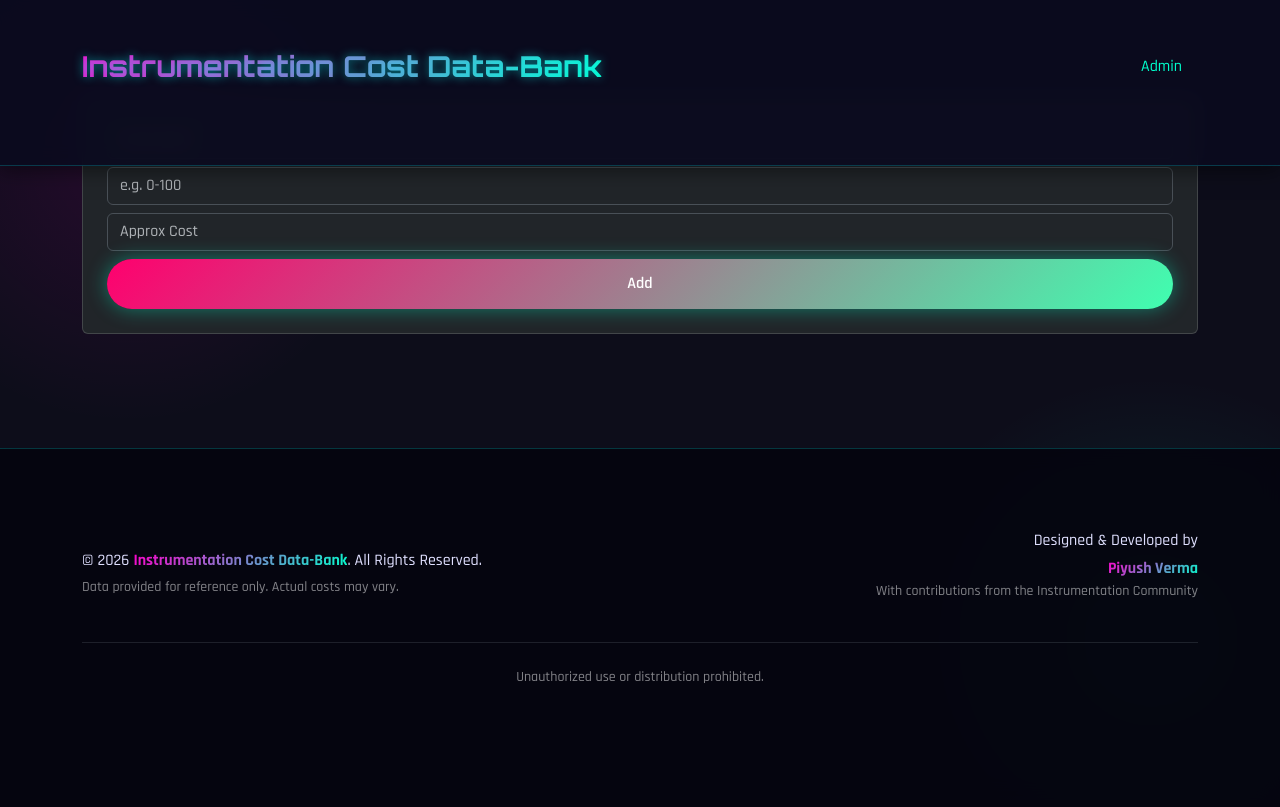
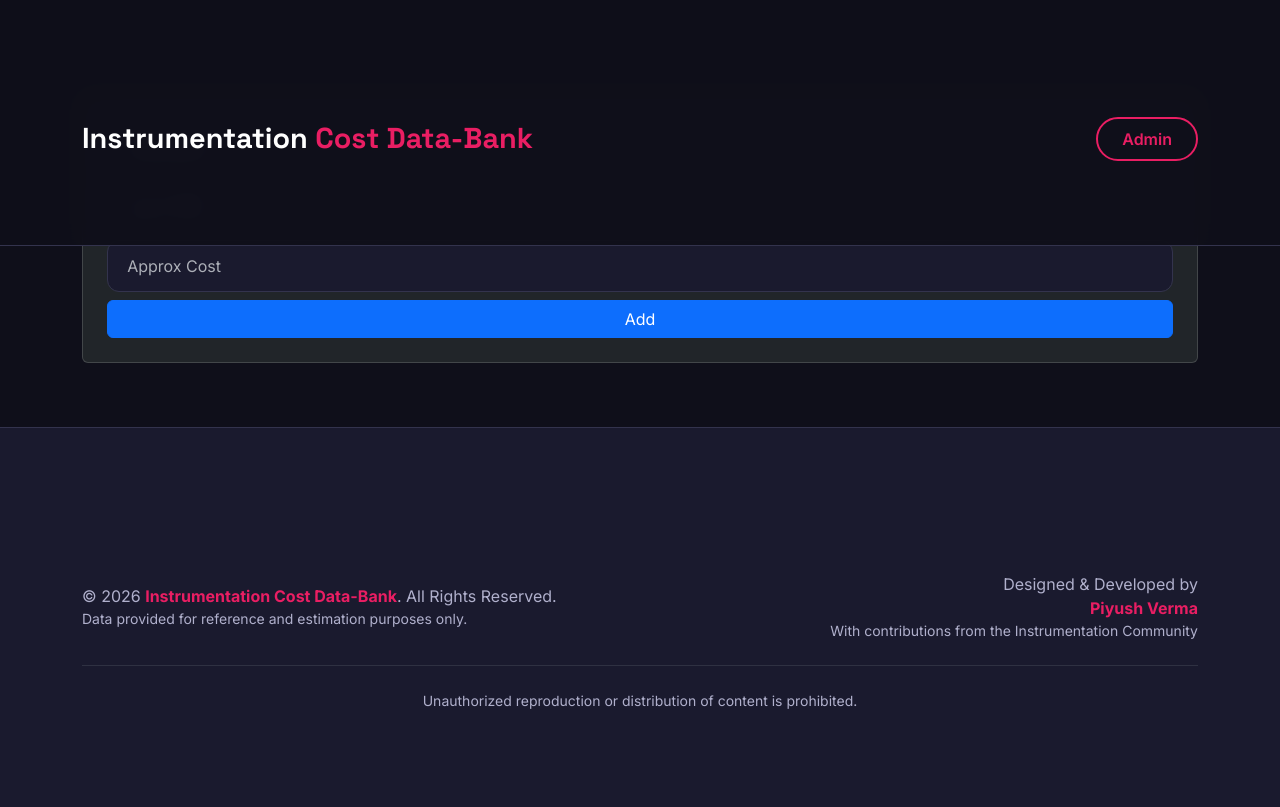
Before and after one commit to protagonistforever/instrumentation_website, a Flask app: page /admin/add in a window 1280 px wide. Before the commit the page ends 683 px from the top, so only its background shows below. Run offline with Flask 3, Linux system fonts and the light colour scheme; the visitor is signed in with stand-in values (Sample User, id 1).

Commit message:
Refactor base.html with updated styles and navbar

```diff
--- a/templates/base.html
+++ b/templates/base.html
@@ -5,194 +5,218 @@
     <meta name="viewport" content="width=device-width, initial-scale=1">
     <title>{{ title or 'Instrumentation Cost Data-Bank' }}</title>
 
-    <!-- Bootstrap 5.3 Dark Theme -->
+    <!-- Bootstrap 5.3 -->
     <link href="https://cdn.jsdelivr.net/npm/bootstrap@5.3.3/dist/css/bootstrap.min.css" rel="stylesheet">
 
-    <!-- Google Fonts: Modern & Clean -->
-    <link href="https://fonts.googleapis.com/css2?family=Orbitron:wght@500;700&family=Rajdhani:wght@500;600;700&display=swap" rel="stylesheet">
+    <!-- Google Fonts: Modern & Premium -->
+    <link href="https://fonts.googleapis.com/css2?family=Inter:wght@400;500;600;700&family=Space+Grotesk:wght@500;600;700&display=swap" rel="stylesheet">
 
     <style>
         :root {
-            --gradient-primary: linear-gradient(135deg, #ff00cc, #00ffcc); /* Pink to Cyan-Green */
-            --gradient-accent: linear-gradient(135deg, #ff006e, #3fffb0);
-            --bg-dark: #0d0d1a;
-            --card-bg: rgba(20, 20, 40, 0.6);
-            --text-glow: 0 0 10px rgba(0, 255, 255, 0.5);
+            --bg-primary: #0f0f1a;
+            --bg-secondary: #1a1a2e;
+            --accent-pink: #e91e63;
+            --accent-pink-light: #ff4081;
+            --text-primary: #e0e0ff;
+            --text-muted: #b0b0cc;
+            --border-color: #33334d;
+            --card-bg: #16213e;
         }
 
         body {
-            background: var(--bg-dark);
-            color: #e0e0ff;
-            font-family: 'Rajdhani', sans-serif;
+            background: var(--bg-primary);
+            color: var(--text-primary);
+            font-family: 'Inter', sans-serif;
             min-height: 100vh;
             margin: 0;
-            background-image:
-                radial-gradient(circle at 10% 20%, rgba(255, 0, 204, 0.1) 0%, transparent 20%),
-                radial-gradient(circle at 90% 80%, rgba(0, 255, 204, 0.1) 0%, transparent 20%);
         }
 
+        /* Navbar */
         .navbar {
-            background: rgba(10, 10, 30, 0.9) !important;
-            backdrop-filter: blur(10px);
-            border-bottom: 1px solid rgba(0, 255, 255, 0.2);
-            box-shadow: 0 4px 20px rgba(0, 0, 0, 0.5);
+            background: rgba(15, 15, 26, 0.95) !important;
+            backdrop-filter: blur(12px);
+            border-bottom: 1px solid var(--border-color);
+            padding: 1rem 0;
         }
 
         .navbar-brand {
-            font-family: 'Orbitron', sans-serif;
+            font-family: 'Space Grotesk', sans-serif;
             font-weight: 700;
-            background: var(--gradient-primary);
-            -webkit-background-clip: text;
-            -webkit-text-fill-color: transparent;
-            background-clip: text;
             font-size: 1.8rem;
-            text-shadow: var(--text-glow);
+            color: #fff;
         }
 
-        .btn-outline-light {
-            border-color: #00ffcc;
-            color: #00ffcc;
+        .navbar-brand span {
+            color: var(--accent-pink);
+        }
+
+        .btn-admin {
+            background: transparent;
+            border: 2px solid var(--accent-pink);
+            color: var(--accent-pink);
+            font-weight: 600;
+            padding: 0.5rem 1.5rem;
+            border-radius: 50px;
             transition: all 0.3s ease;
         }
 
-        .btn-outline-light:hover {
-            background: var(--gradient-accent);
-            border-color: transparent;
-            color: #000;
-            box-shadow: 0 0 15px rgba(0, 255, 204, 0.6);
+        .btn-admin:hover {
+            background: var(--accent-pink);
+            color: #fff;
+            transform: translateY(-2px);
         }
 
+        /* Main Content */
         .container {
-            padding-top: 2rem;
+            padding-top: 6rem;
             padding-bottom: 4rem;
         }
 
-        /* Glassmorphism Card Style for Content */
-        .glass-card {
+        /* Cards on Index Page */
+        .instrument-card {
             background: var(--card-bg);
-            border-radius: 20px;
-            border: 1px solid rgba(255, 255, 255, 0.1);
-            backdrop-filter: blur(12px);
-            box-shadow: 0 8px 32px rgba(0, 0, 0, 0.4);
-            transition: transform 0.3s ease, box-shadow 0.3s ease;
+            border: 1px solid var(--border-color);
+            border-radius: 16px;
+            overflow: hidden;
+            transition: all 0.4s ease;
+            height: 100%;
         }
 
-        .glass-card:hover {
-            transform: translateY(-10px);
-            box-shadow: 0 20px 40px rgba(0, 255, 255, 0.2);
+        .instrument-card:hover {
+            transform: translateY(-12px);
+            box-shadow: 0 20px 40px rgba(233, 30, 99, 0.15);
+            border-color: var(--accent-pink-light);
         }
 
-        h1, h2, h3, h5 {
-            font-family: 'Orbitron', sans-serif;
-            background: var(--gradient-primary);
-            -webkit-background-clip: text;
-            -webkit-text-fill-color: transparent;
-            background-clip: text;
-            text-shadow: var(--text-glow);
+        .instrument-card .card-body {
+            padding: 2.5rem;
+            text-align: center;
         }
 
-        .btn-primary {
-            background: var(--gradient-accent);
-            border: none;
+        .instrument-card h5 {
+            font-family: 'Space Grotesk', sans-serif;
+            font-weight: 600;
+            color: #fff;
+            margin-bottom: 1.5rem;
+        }
+
+        .btn-select {
+            background: transparent;
+            border: 2px solid var(--accent-pink);
+            color: var(--accent-pink);
             font-weight: 600;
             padding: 0.8rem 2rem;
             border-radius: 50px;
-            transition: all 0.4s ease;
-            box-shadow: 0 0 20px rgba(0, 255, 204, 0.4);
+            transition: all 0.3s ease;
         }
 
-        .btn-primary:hover {
+        .btn-select:hover {
+            background: var(--accent-pink);
+            color: #fff;
             transform: scale(1.05);
-            box-shadow: 0 0 30px rgba(255, 0, 204, 0.6);
         }
 
-        .form-select {
-            background-color: rgba(255, 255, 255, 0.1);
-            border: 1px solid rgba(0, 255, 255, 0.3);
+        /* Headings */
+        h1, h2, h3, h5 {
+            font-family: 'Space Grotesk', sans-serif;
+            font-weight: 600;
+        }
+
+        h1 {
             color: #fff;
-            border-radius: 15px;
+        }
+
+        /* Form Elements */
+        .form-select, .form-control {
+            background-color: var(--bg-secondary);
+            border: 1px solid var(--border-color);
+            color: #fff;
+            border-radius: 12px;
             padding: 0.8rem 1.2rem;
         }
 
-        .form-select:focus {
-            border-color: #00ffcc;
-            box-shadow: 0 0 15px rgba(0, 255, 255, 0.4);
+        .form-select:focus, .form-control:focus {
+            border-color: var(--accent-pink);
+            box-shadow: 0 0 0 0.2rem rgba(233, 30, 99, 0.25);
         }
 
+        /* Tables */
         .table {
-            background: rgba(20, 20, 40, 0.6);
-            border-radius: 15px;
+            background: var(--card-bg);
+            border-radius: 12px;
             overflow: hidden;
         }
 
         .table th {
-            background: rgba(0, 255, 204, 0.2);
-            color: #00ffcc;
+            background: var(--bg-secondary);
+            color: var(--accent-pink-light);
+            font-weight: 600;
         }
 
         .table-hover tbody tr:hover {
-            background: rgba(255, 0, 204, 0.1);
+            background: rgba(233, 30, 99, 0.08);
         }
 
         /* Footer */
         footer {
-            background: rgba(5, 5, 15, 0.9);
-            backdrop-filter: blur(10px);
-            border-top: 1px solid rgba(0, 255, 255, 0.2);
+            background: var(--bg-secondary);
+            border-top: 1px solid var(--border-color);
+            padding: 3rem 0 2rem;
             margin-top: auto;
         }
 
+        footer p {
+            margin: 0;
+            color: var(--text-muted);
+        }
+
         footer strong {
-            background: var(--gradient-primary);
-            -webkit-background-clip: text;
-            -webkit-text-fill-color: transparent;
-            background-clip: text;
+            color: var(--accent-pink);
+        }
+
+        footer .text-pink {
+            color: var(--accent-pink);
         }
     </style>
 </head>
 <body class="d-flex flex-column min-vh-100">
 
-    <!-- Modern Navbar -->
+    <!-- Navbar -->
     <nav class="navbar navbar-expand-lg navbar-dark fixed-top">
         <div class="container">
-            <a class="navbar-brand" href="/">Instrumentation Cost Data-Bank</a>
-            <button class="navbar-toggler" type="button" data-bs-toggle="collapse" data-bs-target="#navbarNav">
-                <span class="navbar-toggler-icon"></span>
-            </button>
-            <div class="collapse navbar-collapse" id="navbarNav">
-                <ul class="navbar-nav ms-auto">
-                    <li class="nav-item">
-                        <a class="nav-link btn btn-outline-light mx-2" href="/admin">Admin</a>
-                    </li>
-                </ul>
+            <a class="navbar-brand" href="/">
+                Instrumentation <span>Cost Data-Bank</span>
+            </a>
+            <div class="ms-auto">
+                <a href="/admin" class="btn btn-admin">Admin</a>
             </div>
         </div>
     </nav>
 
     <!-- Main Content -->
-    <main class="container flex-grow-1 mt-5 pt-5">
-        {% block content %}{% endblock %}
+    <main class="flex-grow-1">
+        <div class="container">
+            {% block content %}{% endblock %}
+        </div>
     </main>
 
-    <!-- Professional Footer -->
-    <footer class="py-5 mt-auto">
+    <!-- Footer -->
+    <footer>
         <div class="container">
             <div class="row align-items-center text-center text-md-start">
                 <div class="col-md-6 mb-4 mb-md-0">
-                    <p class="mb-1">&copy; 2026 <strong>Instrumentation Cost Data-Bank</strong>. All Rights Reserved.</p>
-                    <p class="small text-white-50 mb-0">
-                        Data provided for reference only. Actual costs may vary.
-                    </p>
+                    <p>&copy; 2026 <strong>Instrumentation Cost Data-Bank</strong>. All Rights Reserved.</p>
+                    <p class="small">Data provided for reference and estimation purposes only.</p>
                 </div>
                 <div class="col-md-6 text-center text-md-end">
-                    <p class="mb-1">Designed & Developed by</p>
-                    <p class="mb-0"><strong>Piyush Verma</strong></p>
-                    <p class="small text-white-50">With contributions from the Instrumentation Community</p>
+                    <p>Designed & Developed by</p>
+                    <p class="text-pink"><strong>Piyush Verma</strong></p>
+                    <p class="small">With contributions from the Instrumentation Community</p>
                 </div>
             </div>
             <hr class="border-secondary my-4">
-            <p class="text-center small text-white-50 mb-0">
-                Unauthorized use or distribution prohibited.
+            <p class="text-center small mb-0">
+                Unauthorized reproduction or distribution of content is prohibited.
             </p>
         </div>
     </footer>
```
